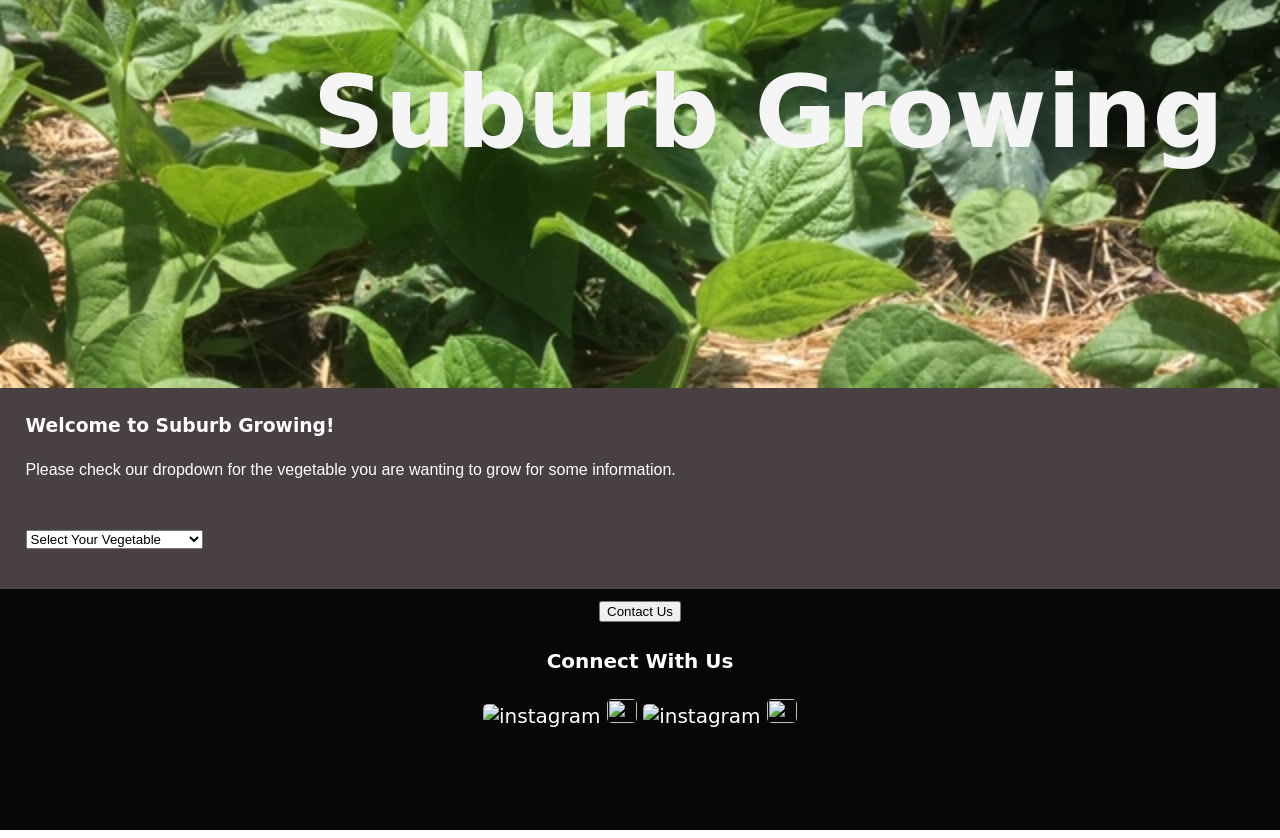
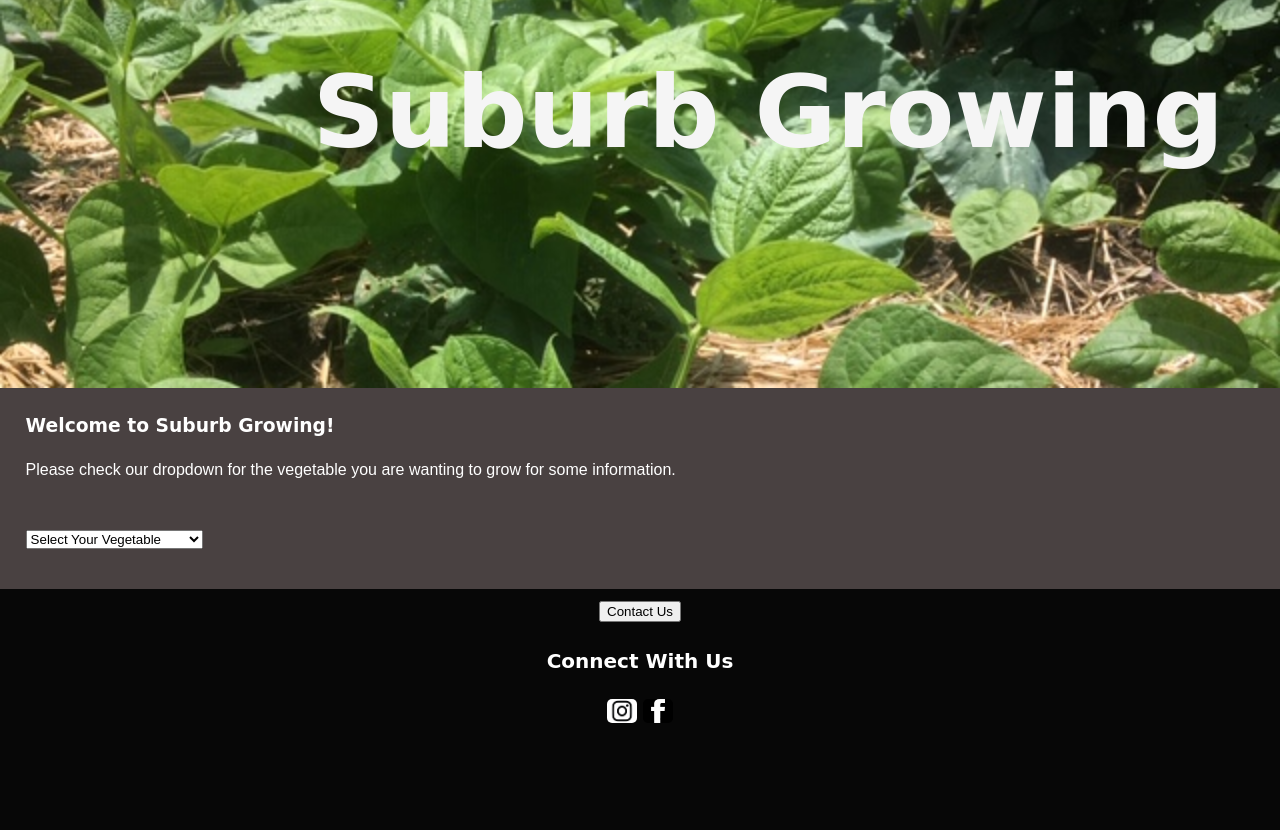
Before and after one commit to amarino1979/amarino1979.github.io, a plain HTML site: page Suburb_Growing/Suburb_Growing/index.html in a window 1280 px wide. Drawn offline with nearby package versions, Linux system fonts and the light colour scheme; no server answers; a web font is replaced by a local one.

Commit message:
fixed footer spacing, added imgs in footer and added <a> tags to imgs in html

```diff
--- a/Suburb_Growing/Suburb_Growing/index.html
+++ b/Suburb_Growing/Suburb_Growing/index.html
@@ -46,10 +46,8 @@
         </div>
         <h4>Connect With Us</h4>
         <div id="footer-img">
-        <img src="img/insta_vector.png" alt="instagram">
-        <img src="" alt="" srcset="">
-        <img src="img/facebook_image.png" alt="instagram">
-        <img src="" alt="" srcset="">
+            <a href="http://instagram.com"><img src="img/insta_vector.png" alt="instagram"></a>
+            <a href=""><img src="img/facebook_image.png" alt="instagram"></a>
         </div>
     </footer>
 </body>
--- a/Suburb_Growing/Suburb_Growing/main.css
+++ b/Suburb_Growing/Suburb_Growing/main.css
@@ -70,7 +70,6 @@
     font-family: 'Fredericka the Great', cursive;
     min-height: 30vh;
     color: white;
-    align-items: center;
 }
 
 #footer #openModal {
```
Also changed, not shown: Suburb_Growing/Suburb_Growing/img/black_instagram_logo.jpg (added), Suburb_Growing/Suburb_Growing/img/facebook_image.png (added), Suburb_Growing/Suburb_Growing/img/insta_vector.png (added), Suburb_Growing/Suburb_Growing/img/instagram-logo-computer-icons-png-favpng-3q0ij4EWL99aZ8Y7xH6RzvniV.jpg (added).
